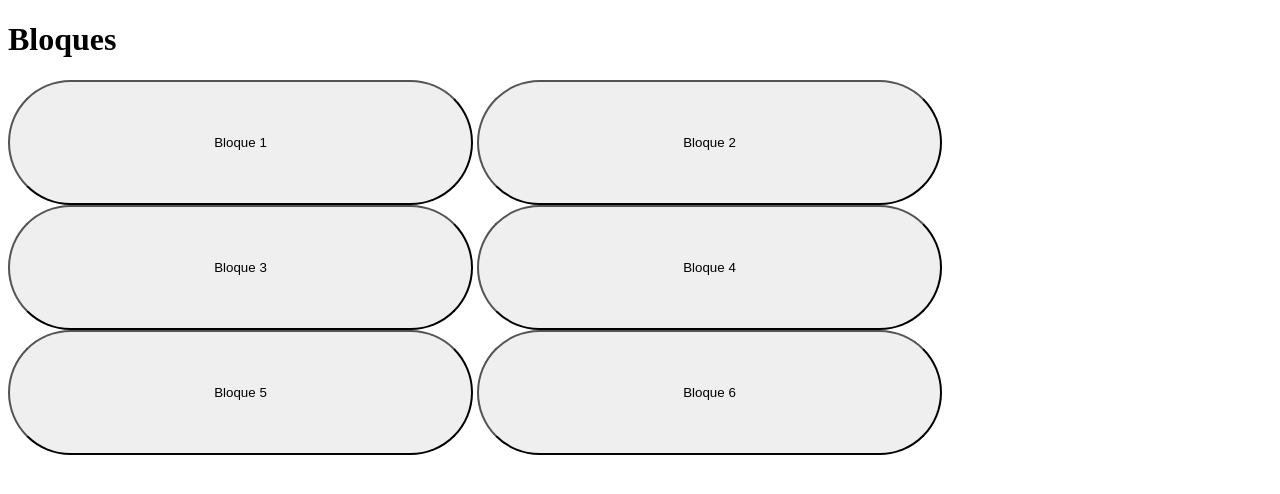
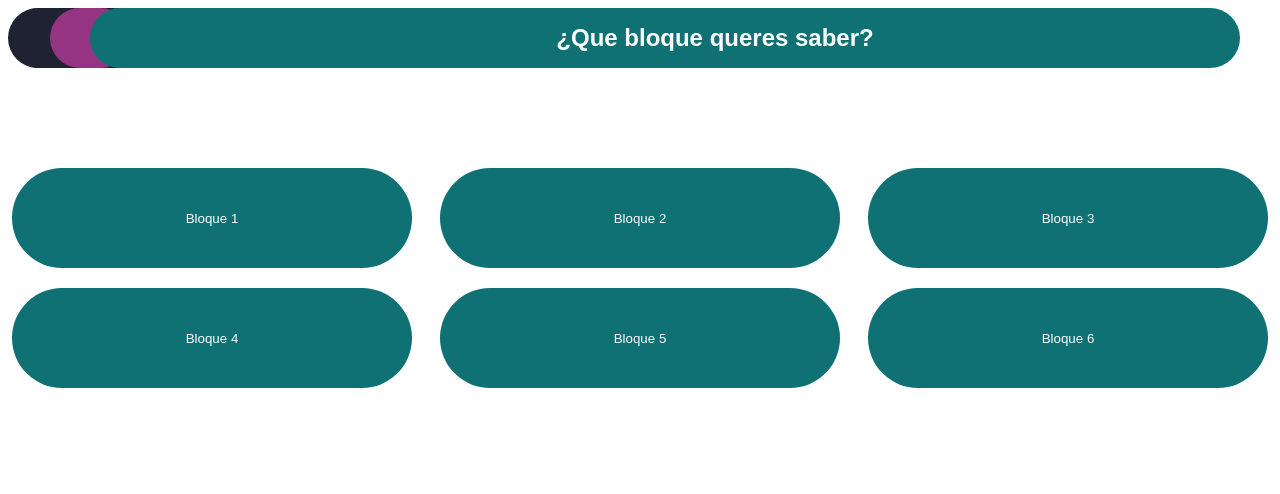
Before and after one commit to 3-TIC-ORT/proyecto-3-marcelo-ticardo, a plain HTML site: page front/bloques.html in a window 1280 px wide. Drawn offline with nearby package versions, Linux system fonts and the light colour scheme; no server answers.

Commit message:
cambios en el css de los bloque, curso y mapa
les agregamos las franjas al css de bloque y curso. Arrancamos con el diseño del wireframe del mapa

```diff
--- a/front/bloques.css
+++ b/front/bloques.css
@@ -1,35 +1,151 @@
+.contenedor-bloques{
+    display: flex;
+    justify-content: space-around;
+    flex-wrap: wrap;
+    flex-direction: row;
+    text-align: center;
+    gap: 20px;
+    margin-top: 100px;
+
+}
+
+
+#boton-bloque1:hover {
+    background-color: #094d4e; /* Color de fondo al pasar el mouse */
+    transform: scale(1.01);
+    cursor: pointer;
+    transition: color 0.5s ease, background-color 0.5s ease;
+}
 #boton-bloque1 {
+    color: #FEFDFF;
+    background-color: #0F7173;
     border-radius: 96px;
-    width: 465px;
-    height: 125px;
+    width: 400px;
+    height: 100px;
+    border-width:0px
 }
 
 #boton-bloque2 {
+    color: #FEFDFF;
+    background-color: #0F7173;
     border-radius: 96px;
-    width: 465px;
-    height: 125px;
+    width: 400px;
+    height: 100px;
+    border-width:0px
+}
+#boton-bloque2:hover {
+    background-color: #094d4e; /* Color de fondo al pasar el mouse */
+    transform: scale(1.01);
+    cursor: pointer;
+    transition: color 0.5s ease, background-color 0.5s ease;
 }
 
 #boton-bloque3 {
+    color: #FEFDFF;
+    background-color: #0F7173;
     border-radius: 96px;
-    width: 465px;
-    height: 125px;
+    width: 400px;
+    height: 100px;
+    border-width:0px
+}
+#boton-bloque3:hover {
+    background-color: #094d4e; /* Color de fondo al pasar el mouse */
+    transform: scale(1.01);
+    cursor: pointer;
+    transition: color 0.5s ease, background-color 0.5s ease;
 }
 
 #boton-bloque4 {
+    color: #FEFDFF;
+    background-color: #0F7173;
     border-radius: 96px;
-    width: 465px;
-    height: 125px;
+    width: 400px;
+    height: 100px;
+    border-width:0px
+}
+#boton-bloque4:hover {
+    background-color: #094d4e; /* Color de fondo al pasar el mouse */
+    transform: scale(1.01);
+    cursor: pointer;
+    transition: color 0.5s ease, background-color 0.5s ease;
 }
 
 #boton-bloque5 {
+    color: #FEFDFF;
+    background-color: #0F7173;
     border-radius: 96px;
-    width: 465px;
-    height: 125px;
+    width: 400px;
+    height: 100px;
+    border-width:0px
+}
+#boton-bloque5:hover {
+    background-color: #094d4e; /* Color de fondo al pasar el mouse */
+    transform: scale(1.01);
+    cursor: pointer;
+    transition: color 0.5s ease, background-color 0.5s ease;
 }
 
 #boton-bloque6 {
+    color: #FEFDFF;
+    background-color: #0F7173;
     border-radius: 96px;
-    width: 465px;
-    height: 125px;
+    width: 400px;
+    height: 100px;
+    border-width:0px
 }
+#boton-bloque6:hover {
+    background-color: #094d4e; /* Color de fondo al pasar el mouse */
+    transform: scale(1.01);
+    cursor: pointer;
+    transition: color 0.5s ease, background-color 0.5s ease;
+}
+
+.header{
+
+    background-color: #1F2232; /* Color de la franja verde */
+    height: 60px;
+    width: 500px;
+    display: flex;
+    align-items: center;
+    justify-content: center;
+    border-radius: 30px;
+font-family: 'Arial', sans-serif;
+
+}
+.franja-negra, .franja-violeta {
+position: absolute;
+height: 60px;
+width: 80px;
+border-radius: 80px;
+margin: 10px;
+}
+
+.franja-negra {
+background-color: #1F2232;
+left: 0;
+z-index: 1;
+}
+
+.franja-violeta {
+background-color: #963484;
+left: 40px;
+z-index: 2;
+}
+
+.franja-verde {
+position: absolute;
+border-radius: 80px;
+margin: 10px;
+height: 60px;
+width: 1050px;
+background-color: #0F7173;
+left: 80px;
+z-index: 3;
+color: white;
+justify-content: center;
+display: flex;
+align-items: center;
+font-size: 24px;
+font-weight: bold;
+padding-left: 100px;
+}
--- a/front/bloques.html
+++ b/front/bloques.html
@@ -1,5 +1,6 @@
 <!DOCTYPE html>
 <html lang="en">
+<!--FIXME: SUBIRLE LA OPACIDAD A LA FRANJA VERDE Y CAMBIAR EL COLOR DE LA LETRA A NEGRO-->
 <head>
     <meta charset="UTF-8">
     <meta http-equiv="X-UA-Compatible" content="IE=edge">
@@ -9,13 +10,20 @@
     <title>Bloques</title>
 </head>
 <body>
-    <h1>Bloques</h1>
+  <div class="header">
+    <div class="franja-negra"></div>
+    <div class="franja-violeta"></div>
+    <div class="franja-verde">¿Que bloque queres saber?</div>
+
+</div>
+<body>
+    <div class="contenedor-bloques">
     <button id="boton-bloque1">Bloque 1</button>
     <button id="boton-bloque2">Bloque 2</button>
     <button id="boton-bloque3">Bloque 3</button>
     <button id="boton-bloque4">Bloque 4</button>
     <button id="boton-bloque5">Bloque 5</button>
-    <button id="boton-bloque6">Bloque 6</button>
+    <button id="boton-bloque6">Bloque 6</button> </div>
 
   <script src="https://cdnjs.cloudflare.com/ajax/libs/socket.io/4.7.4/socket.io.js"></script>
   <script src="socket.js"></script>
--- a/front/cursos.css
+++ b/front/cursos.css
@@ -1,19 +1,16 @@
 .header{
 
-            background-color: #00796B; /* Color de la franja verde */
+            background-color: #1F2232; /* Color de la franja verde */
             height: 60px;
+            width: 500px;
             display: flex;
             align-items: center;
-            padding-left: 80px; /* Espacio para que el texto no esté sobre las franjas */
-            color: white;
             justify-content: center;
-            font-size: 24px;
-            font-weight: bold;
             border-radius: 30px;
     font-family: 'Arial', sans-serif;
 
 }
-.franja-negra, .franja-violeta, .franja-verde {
+.franja-negra, .franja-violeta {
     position: absolute;
     height: 60px;
     width: 80px;
@@ -34,9 +31,21 @@
 }
 
 .franja-verde {
-    background-color: #00796B;
+    position: absolute;
+    border-radius: 80px;
+    margin: 10px;
+    height: 60px;
+    width: 1050px;
+    background-color: #0F7173;
     left: 80px;
     z-index: 3;
+    color: white;
+    justify-content: center;
+    display: flex;
+    align-items: center;
+    font-size: 24px;
+    font-weight: bold;
+    padding-left: 100px;
 }
 
 
```
Also changed, not shown: front/cursos.html (+3 -2 lines), front/mapa.css (added, +37 -0 lines), front/mapa.html (+7 -1 lines), front/probando.html (+28 -41 lines).
